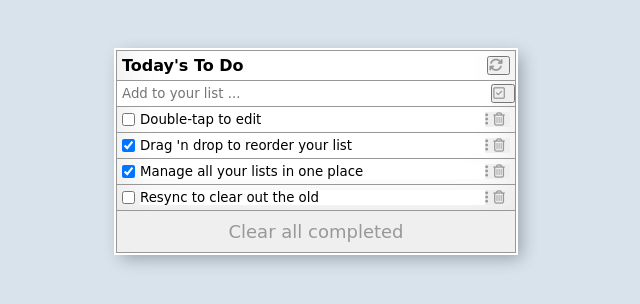
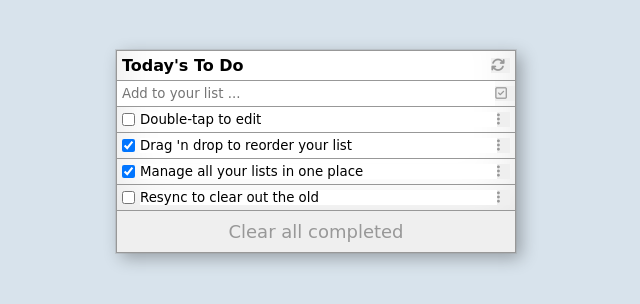
Before and after one commit to LarryIVC/ToDoList-webpack, a website built with webpack: page src/index.html in a window 1280 px wide. Shown: the whole page, without its empty margins (324-964 px from the left). Built offline with nearby package versions, Linux system fonts and the light colour scheme; a web font is replaced by a local one.

Commit message:
Update style.css

```diff
--- a/src/style.css
+++ b/src/style.css
@@ -12,6 +12,11 @@ body {
 
 ul {
   list-style: none;
+}
+
+button {
+  cursor: pointer;
+  border: none;
 }
 
 input {
@@ -34,7 +39,7 @@ main {
   border: 1px solid #989898;
   /* box-shadow: 5px 5px 5px #000000; */
   margin-top: 50px;
-  box-shadow: inset 0 -3em 3em rgba(0, 0, 0, 0.1), 0 0 0 2px rgb(255, 255, 255),
+  box-shadow: inset 0 -3em 3em rgba(0, 0, 0, 0.1), 0 0 0 1px rgba(152, 152, 152,0.3),
     0.3em 0.3em 1em rgba(0, 0, 0, 0.3);
 }
 
@@ -48,7 +53,6 @@ header {
 }
 
 h1 {
-  /* color: #989898; */
   font-size: 16px;
   font-weight: 700;
 }
@@ -104,16 +108,13 @@ h1 {
   padding-right: 5px;
 }
 
-/* .btn-remove {
-  display: none;
-}
-
-.btn-drag {
-  display: none;
-} */
 
 .fa-trash-can, .fa-ellipsis-vertical {
   color: #989898;
+}
+
+.fa-trash-can {
+  display: none;
 }
 
 #btn-clear {
```
